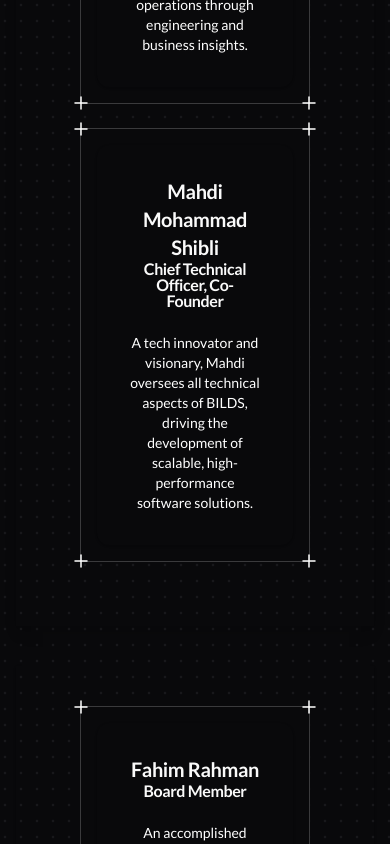
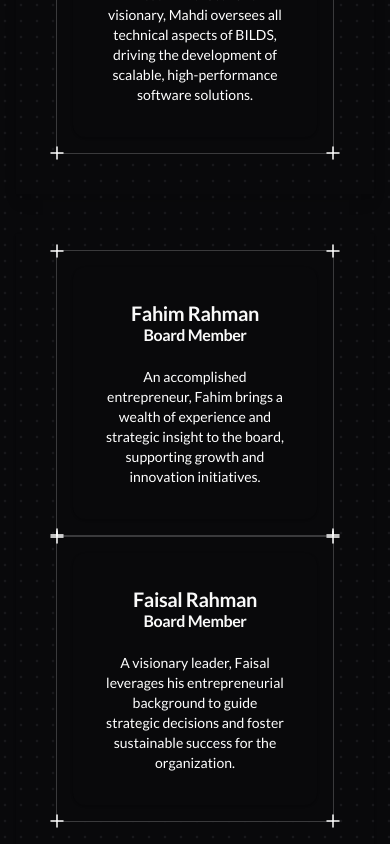
Before and after one commit to mrbrownstone07/bilds., a Next.js app: page / in a window 390 px wide. Shown: the part 5149-5993 px from the top of the page. Built offline with nearby package versions, Linux system fonts and the light colour scheme.

Commit message:
Update Team.jsx

```diff
--- a/components/Team.jsx
+++ b/components/Team.jsx
@@ -58,14 +58,14 @@ export default function Team() {
     return (
         <div className="mt-10 px-4 md:px-12 lg:px-20">
             {/* Team Section */}
-            <Card className="shadow-lg rounded-lg p-10 bg-color-none text-gray-100 h-full flex-1 border-none">
+            <Card className="shadow-lg rounded-lg lg:p-10 p-4 bg-color-none text-gray-100 h-full flex-1 border-none">
                 {/* <CardHeader>
                     <CardTitle className="text-2xl font-semibold text-primary text-center">
                         Team
                     </CardTitle>
                 </CardHeader>  */}
                 <CardContent>
-                <div className="flex flex-wrap justify-center gap-6">
+                <div className="flex flex-wrap justify-center">
                     {teamMembers.map((member, index) => (
                         <RectCard
                             key={index}
@@ -83,7 +83,7 @@ export default function Team() {
             </Card>
 
             {/* Board of Directors Section */}
-            <Card className="rounded-lg p-10 text-gray-100 bg-color-none h-full flex-1 border-none mt-10">
+            <Card className="rounded-lg lg:p-10 p-4 text-gray-100 bg-color-none h-full flex-1 border-none mt-10">
                 {/* <CardHeader>
                     <CardTitle className="text-2xl font-semibold text-primary text-center">
                         Board of Directors
```
